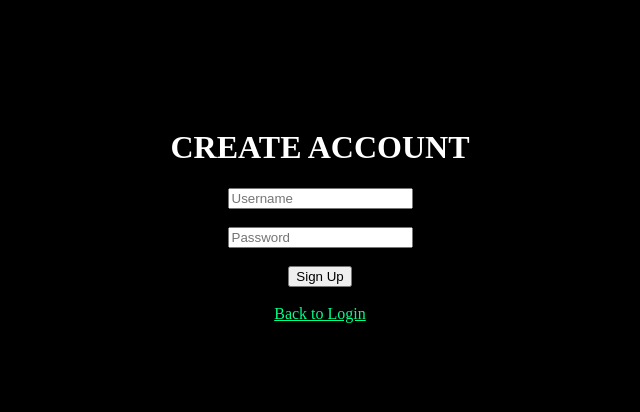
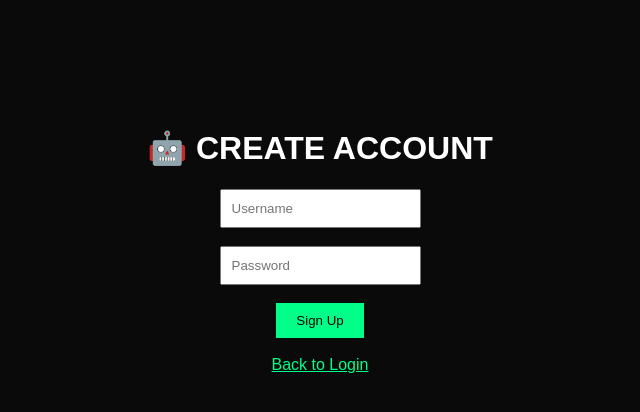
Before and after one commit to Josgold/WebJarvis, a Flask app: page /signup in a window 1280 px wide. Shown: the top 412 px of the page, without its empty margins (320-960 px from the left). Run offline with Flask 3, Linux system fonts and the light colour scheme.

Commit message:
Enhance signup.html with new styles and layout
Updated the signup page with improved styling and a new header.

```diff
--- a/templates/signup.html
+++ b/templates/signup.html
@@ -1,16 +1,13 @@
 <!DOCTYPE html>
 <html>
-<head>
-    <title>Create Account</title>
-</head>
-<body style="background:black;color:white;text-align:center;padding-top:100px">
-    <h1>CREATE ACCOUNT</h1>
-    <form action="/signup" method="POST">
-        <input name="username" placeholder="Username" required><br><br>
-        <input name="password" type="password" placeholder="Password" required><br><br>
-        <button type="submit">Sign Up</button>
-    </form>
-    <br>
-    <a href="/" style="color:#00ff88">Back to Login</a>
+<body style="background:#0a0a0a;color:white;font-family:Arial;text-align:center;padding-top:100px">
+<h1>🤖 CREATE ACCOUNT</h1>
+<form action="/signup" method="POST">
+<input name="username" placeholder="Username" required style="padding:10px"><br><br>
+<input name="password" type="password" placeholder="Password" required style="padding:10px"><br><br>
+<button style="padding:10px 20px;background:#00ff88;border:none">Sign Up</button>
+</form>
+<br>
+<a href="/" style="color:#00ff88">Back to Login</a>
 </body>
 </html>
```
